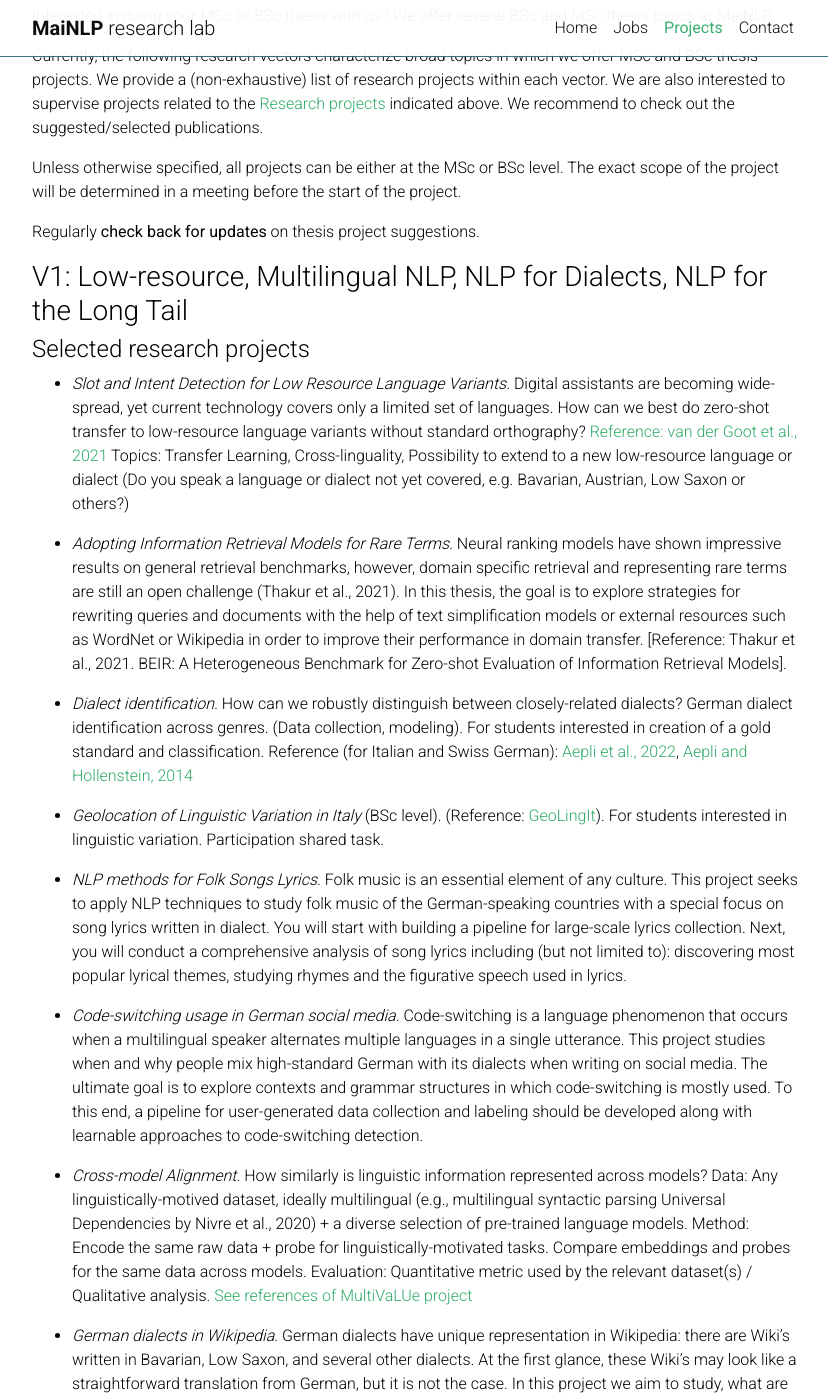
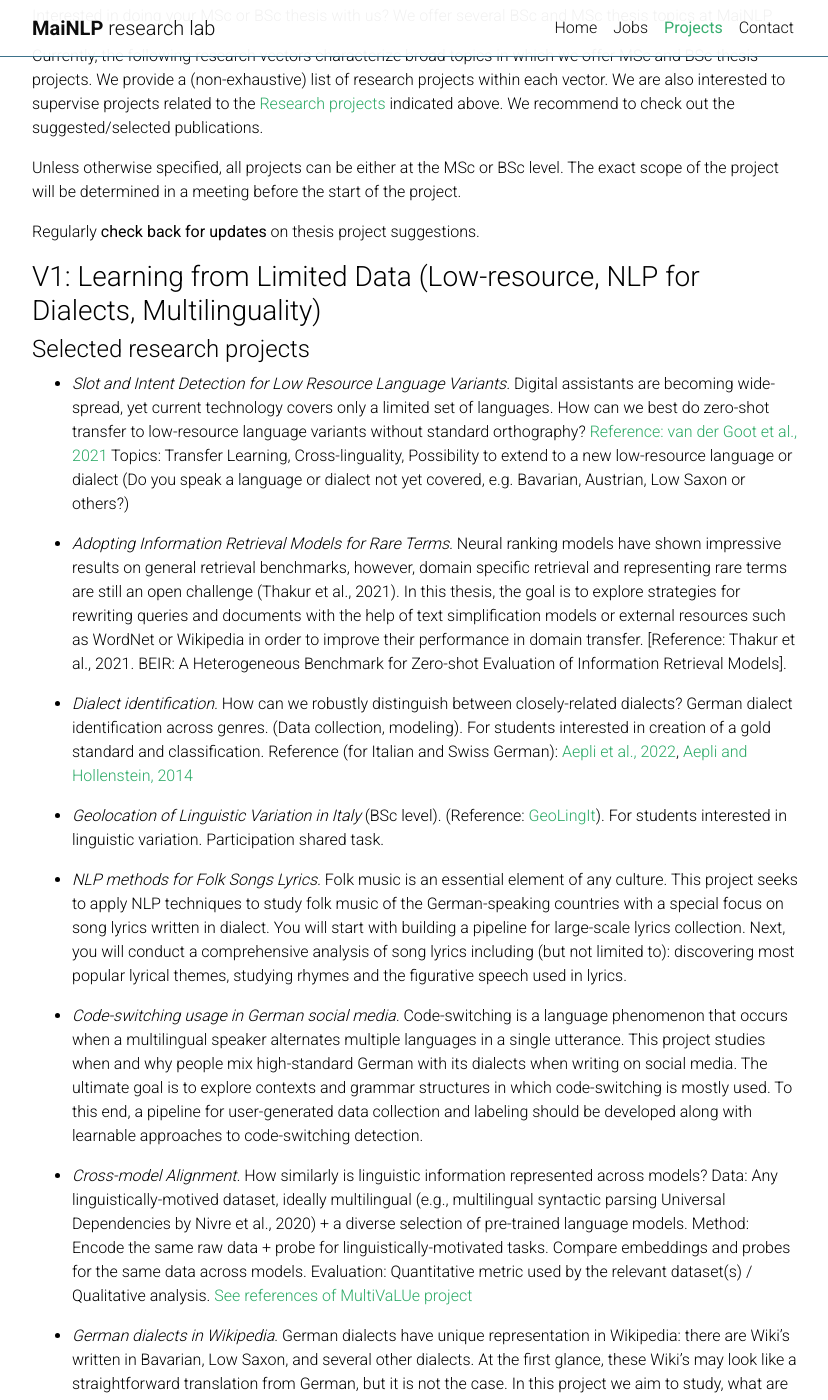
Before and after one commit to mainlp/mainlp.github.io, a Jekyll site: the page built from _pages/projects.md, in a window 1280 px wide and 1400 px high, scrolled down 2376 px. Shown: the whole window, without its empty margins (223-1051 px from the left). Built offline with Jekyll 4.4.1, drawn with Linux system fonts in a browser that asks for light colours; comment, search, counter and statistics services are not loaded; a style sheet for code colours, icons or effects is not loaded; some of the changed text lies outside the part shown.

Commit message:
Update projects.md

```diff
--- a/_pages/projects.md
+++ b/_pages/projects.md
@@ -76,7 +76,7 @@ Regularly <b>check back for updates</b> on thesis project suggestions.
 
 
 
-### V1: Low-resource, Multilingual NLP, NLP for Dialects, NLP for the Long Tail
+### V1: Learning from Limited Data (Low-resource, NLP for Dialects, Multilinguality)
 
 #### Selected research projects
 
```
Also changed, not shown: other parts of _pages/projects.md (+1 -1 lines).
